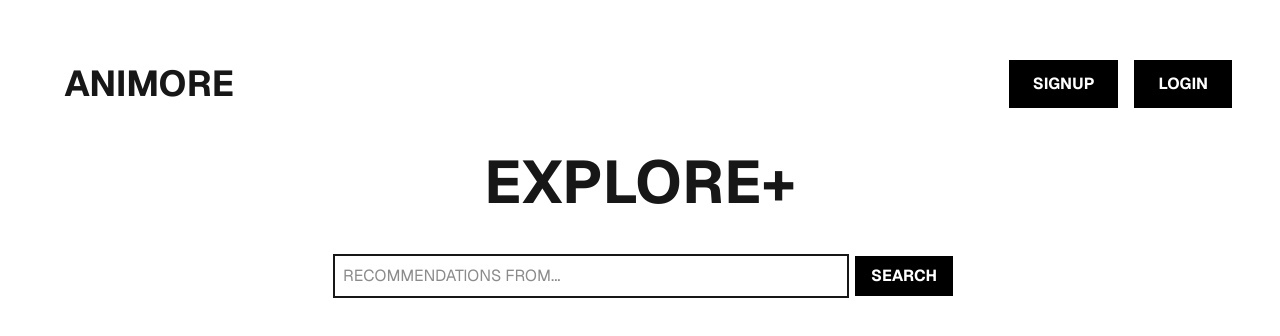
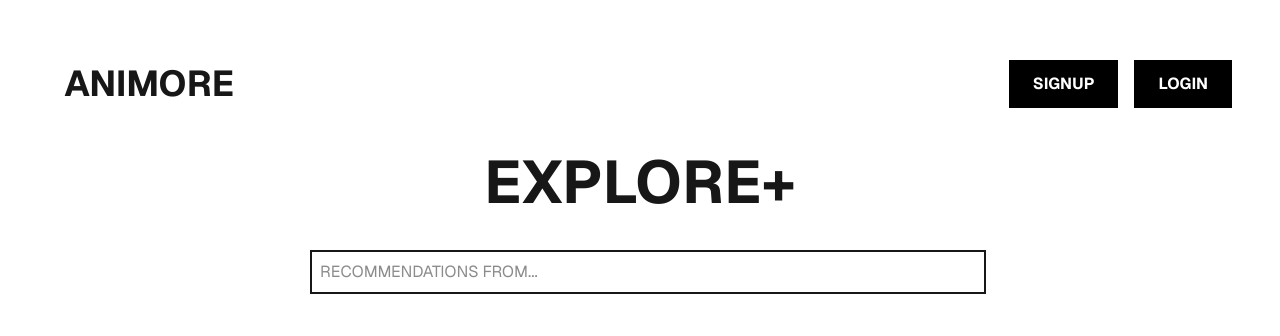
Before and after one commit to SquidDre/Animore-, a Next.js app in the folder ani-app/: page /explore in a window 1280 px wide. Shown: the top 336 px of the page. Built offline with nearby package versions, Linux system fonts and the light colour scheme.

Commit message:
Finish Search Bar Design

```diff
--- /dev/null
+++ b/ani-app/app/api/search/route.ts
@@ -0,0 +1,24 @@
+import { NextRequest, NextResponse } from "next/server";
+import clientPromise from "../../../lib/mongo";
+
+export async function GET(request: NextRequest) {
+  try {
+    const { searchParams } = new URL(request.url);
+    const query = searchParams.get("q") || "";
+
+    const client = await clientPromise;
+    const db = client.db("anime");
+    const collection = db.collection("anime");
+
+    const results = await collection
+      .find({ Name: { $regex: query, $options: "i" } })
+      .toArray();
+
+    return NextResponse.json(results);
+  } catch (error) {
+    return NextResponse.json(
+      { message: "Internal server error" },
+      { status: 500 }
+    );
+  }
+}
--- /dev/null
+++ b/ani-app/app/api/test/route.ts
@@ -0,0 +1,17 @@
+// app/api/test/route.ts
+import { NextResponse } from "next/server";
+import clientPromise from "../../../lib/mongo";
+
+export async function GET() {
+  try {
+    const client = await clientPromise;
+    const db = client.db("mydatabase");
+    await db.command({ ping: 1 });
+    return NextResponse.json({ status: "Connected successfully!" });
+  } catch (error) {
+    return NextResponse.json(
+      { error: "Connection failed", details: error },
+      { status: 500 }
+    );
+  }
+}
--- a/ani-app/app/explore/page.tsx
+++ b/ani-app/app/explore/page.tsx
@@ -9,7 +9,7 @@ export default function ExplorePage() {
 
   return (
     <div className="font-sans min-h-screen p-4 sm:p-8">
-      <div className="flex justify-between gap-4 m-4">
+      <div className="flex justify-between gap-4 m-4 cursor-pointer">
         <h1 onClick={() => router.push("")} className="m-4 mt-4 text-4xl font-bold flex">
             ANIMORE
             <span className="animate-blink text-amber-300">+</span>
--- a/ani-app/components/SearchBar.tsx
+++ b/ani-app/components/SearchBar.tsx
@@ -1,47 +1,86 @@
-// imports react hooks and types. 'use client' directive for Next.js
-// 'FormEvent' type for form event handling in TypeScript
-import { useState, FormEvent } from "react";
+'use client';
 
-// Define the structure of the search result item
+import { useState, FormEvent, useEffect } from "react";
+
 interface Item {
   _id: string;
-  name: string;
+  Name: string;
 }
 
+export default function SearchBar() {
+  const [query, setQuery] = useState<string>("");
+  const [results, setResults] = useState<Item[]>([]);
+  const [isLoading, setIsLoading] = useState(false);
 
-export default function SearchBar() {
-  const [query, setQuery] = useState<string>(""); // query holds the search input
-  const [results, setResults] = useState<Item[]>([]); // results holds the search results of Item type
-  // and sets the initial state to an empty array
+  // Debounced search effect
+  useEffect(() => {
+    if (query.trim().length === 0) {
+      setResults([]);
+      return;
+    }
 
-  // handleSearch function to manage form submission and fetch search results
-  const handleSearch = async (e: FormEvent<HTMLFormElement> ) => { // specify the event type for TypeScript
-    e.preventDefault(); // prevent default form submission behavior
-    const res = await fetch(`/api/search?q=${query}`); // fetch search results from the API
-    const data: Item[] = await res.json(); // parse the JSON response and type it as an array of Item
-    setResults(data); // update the results state with the fetched data
+    const delayDebounceFn = setTimeout(async () => {
+      setIsLoading(true);
+      try {
+        const res = await fetch(`/api/search?q=${encodeURIComponent(query)}`);
+        const data: Item[] = await res.json();
+        setResults(data.splice(0, 20)); // Limit to top 10 results
+      } catch (error) {
+        console.error('Search error:', error);
+      } finally {
+        setIsLoading(false);
+      }
+    }, 300); // 300ms delay
+
+    return () => clearTimeout(delayDebounceFn);
+  }, [query]);
+
+  const handleSubmit = (e: FormEvent<HTMLFormElement>) => {
+    e.preventDefault(); // Prevent form submission if needed
   };
 
   return (
-    <div>
-      <form onSubmit={handleSearch}>
+    <div className="w-full max-w-2xl mx-auto">
+      <form onSubmit={handleSubmit}>
         <input
           type="text"
           value={query}
           onChange={(e) => setQuery(e.target.value)}
           placeholder="RECOMMENDATIONS FROM..."
-          className="outline-2 p-2 pl-2 w-128 m-2"
+          className="outline-2 p-2 pl-2 w-full m-2"
+          autoComplete="off"
         />
-        <button type="submit" className="outline-2 px-4 py-2 my-3 bg-black text-white hover:bg-white hover:text-black transition font-bold">
-          SEARCH
-        </button>
       </form>
 
-      <ul>
-        {results.map((item) => (
-          <li key={item._id}>{item.name}</li>
-        ))}
-      </ul>
+      {/* Results container - shows as you type */}
+      {(results.length > 0 || isLoading) && (
+        <div className="mt-4 p-4 rounded-lg">
+          <h3 className="font-bold text-white mb-2">Search Results:</h3>
+
+          {isLoading ? (
+            <p className="text-black">Loading...</p>
+          ) : (
+            <ul>
+              {results.map((item) => (
+                <li key={item._id} className="p-2 text-white">
+                  <button
+                    className="w-full p-3 text-left hover:bg-gray-800  transition cursor-pointer text-white"
+                    onClick={() => console.log('Selected:', item.Name)}
+                  >
+                    {item.Name}
+                  </button>
+                </li>
+              ))}
+            </ul>
+          )}
+        </div>
+      )}
+
+      {results.length === 0 && query && !isLoading && (
+        <div className="mt-4 p-4 rounded-lg">
+          <p className="text-black">No results found for "{query}"</p>
+        </div>
+      )}
     </div>
   );
 }
--- a/ani-app/lib/mongo.ts
+++ b/ani-app/lib/mongo.ts
@@ -5,6 +5,10 @@ const options = {};
 
 let client;
 let clientPromise: Promise<MongoClient>;
+
+if (!uri) {
+  throw new Error("Please define the MONGODB_URI environment variable");
+}
 
 if (process.env.NODE_ENV === "development") {
   if (!(global as any)._mongoClientPromise) {
--- a/ani-app/pages/api/search.ts
+++ /dev/null
@@ -1,28 +0,0 @@
-import type { NextApiRequest, NextApiResponse } from "next";
-import clientPromise from "../../lib/mongo";
-
-interface Item {
-  _id: string;
-  name: string;
-  [key: string]: any;
-}
-
-export default async function handler(
-  req: NextApiRequest,
-  res: NextApiResponse<Item[] | { message: string }>
-) {
-  const client = await clientPromise;
-  const db = client.db("mydatabase");
-  const collection = db.collection<Item>("mycollection");
-
-  if (req.method === "GET") {
-    const query = req.query.q?.toString() || "";
-    const results = await collection
-      .find({ name: { $regex: query, $options: "i" } })
-      .toArray();
-
-    res.status(200).json(results);
-  } else {
-    res.status(405).json({ message: "Method not allowed" });
-  }
-}
```
Also changed, not shown: ani-app/package.json (+7 -6 lines), 1 other file (tests, documents, lock files or other folders).
